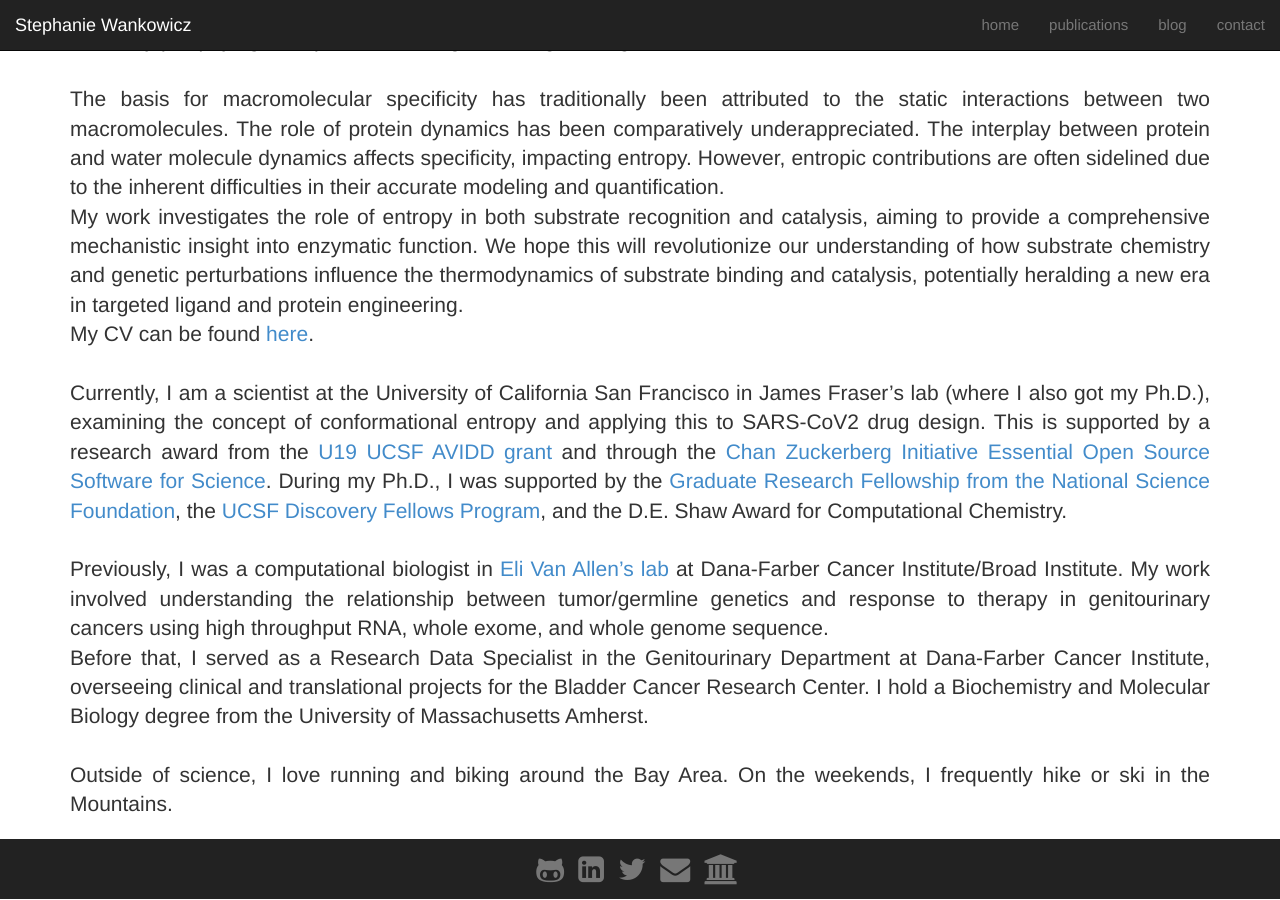
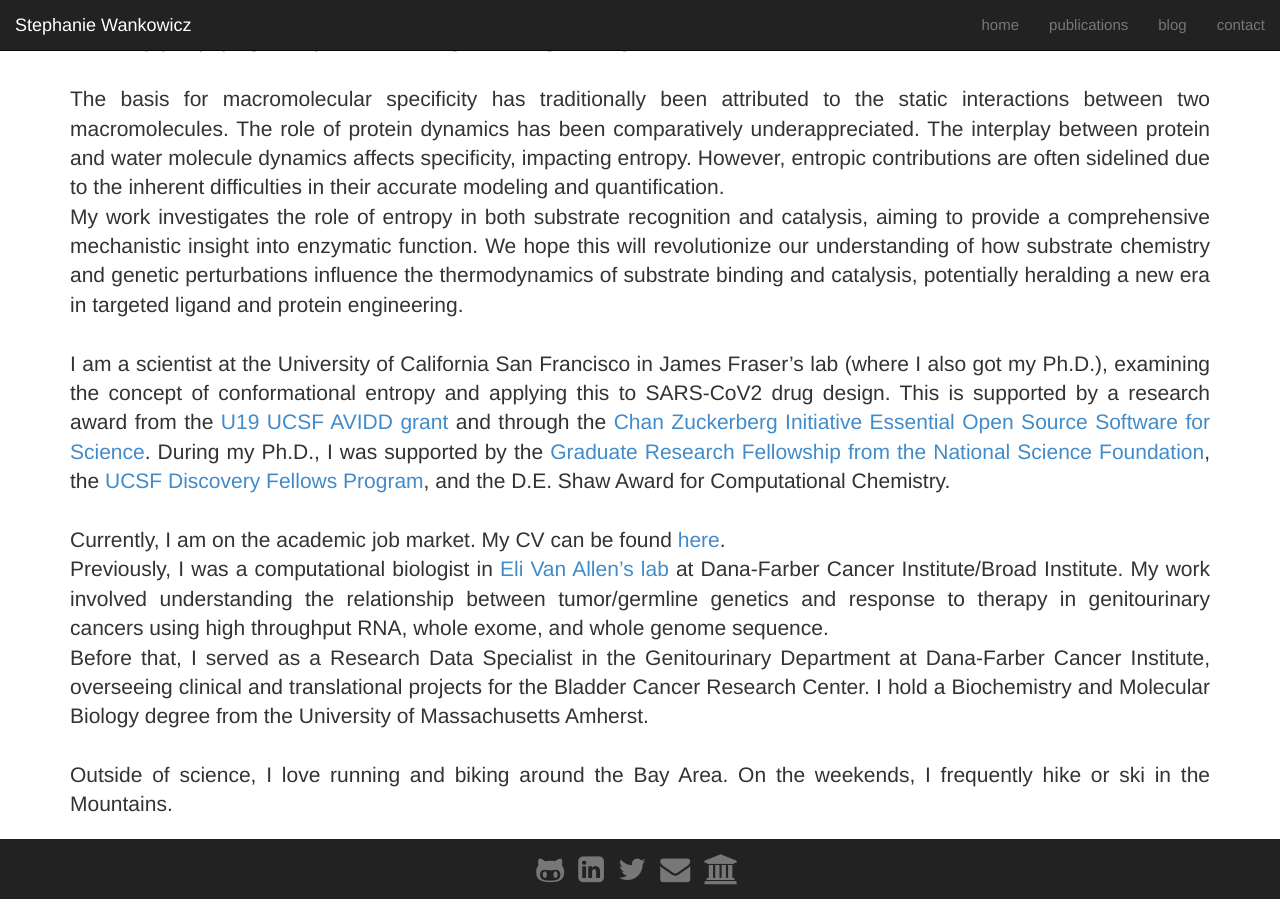
Before and after one commit to stephaniewankowicz/stephaniewankowicz.github.io, a Jekyll site: the page built from index.md, in a window 1280 px wide and 900 px high, scrolled down 620 px. Built offline with Jekyll 4.4.1, drawn with Linux system fonts in a browser that asks for light colours; nearby versions of some CDN libraries.

Commit message:
Update index.md

```diff
--- a/index.md
+++ b/index.md
@@ -19,14 +19,17 @@ The basis for macromolecular specificity has traditionally been attributed to th
 
 <br>
 My work investigates the role of entropy in both substrate recognition and catalysis, aiming to provide a comprehensive mechanistic insight into enzymatic function. We hope this will revolutionize our understanding of how substrate chemistry and genetic perturbations influence the thermodynamics of substrate binding and catalysis, potentially heralding a new era in targeted ligand and protein engineering.
-<br>
-My CV can be found [here](/static/pdf/Wankowicz_CV_20230921.pdf).
+
 <br>
 <br>
 
-Currently, I am a scientist at the University of California San Francisco in James Fraser’s lab (where I also got my Ph.D.), examining the concept of conformational entropy and applying this to SARS-CoV2 drug design. This is supported by a research award from the [U19 UCSF AVIDD grant](https://qbi.ucsf.edu/qcrgAViDD) and through the [Chan Zuckerberg Initiative Essential Open Source Software for Science](https://chanzuckerberg.com/eoss/proposals/integrating-the-software-toolkit-for-protein-structure-modeling/). During my Ph.D., I was supported by the [Graduate Research Fellowship from the National Science Foundation](https://www.nsfgrfp.org/), the [UCSF Discovery Fellows Program](https://graduate.ucsf.edu/discovery-fellows-program), and the D.E. Shaw Award for Computational Chemistry.
+I am a scientist at the University of California San Francisco in James Fraser’s lab (where I also got my Ph.D.), examining the concept of conformational entropy and applying this to SARS-CoV2 drug design. This is supported by a research award from the [U19 UCSF AVIDD grant](https://qbi.ucsf.edu/qcrgAViDD) and through the [Chan Zuckerberg Initiative Essential Open Source Software for Science](https://chanzuckerberg.com/eoss/proposals/integrating-the-software-toolkit-for-protein-structure-modeling/). During my Ph.D., I was supported by the [Graduate Research Fellowship from the National Science Foundation](https://www.nsfgrfp.org/), the [UCSF Discovery Fellows Program](https://graduate.ucsf.edu/discovery-fellows-program), and the D.E. Shaw Award for Computational Chemistry.
 
 <br>
+<br>
+
+Currently, I am on the academic job market.  My CV can be found [here](/static/pdf/Wankowicz_CV_20230921.pdf).
+
 <br>
 
 Previously, I was a computational biologist in [Eli Van Allen's lab](https://vanallenlab.dana-farber.org/) at Dana-Farber Cancer Institute/Broad Institute. My work involved understanding the relationship between tumor/germline genetics and response to therapy in genitourinary cancers using high throughput RNA, whole exome, and whole genome sequence.
```
